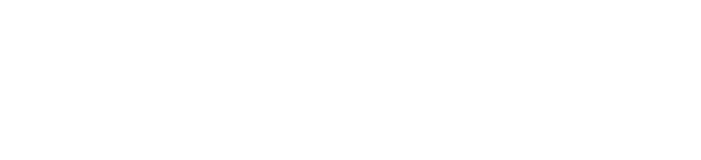
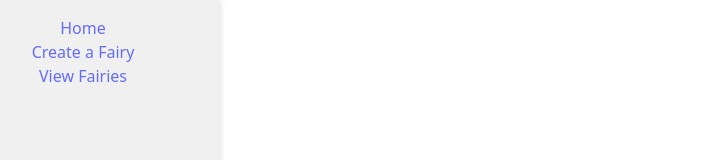
Before and after one commit to glorie16/crewmates, a React (Vite) app: page /view-fairies in a window 1280 px wide. Shown: the top 160 px of the page, without its empty margins (53-754 px from the left). Built offline with nearby package versions, Linux system fonts and the light colour scheme; no server answers; the database is empty.

Commit message:
All required functions implemented! No working on CSS

```diff
--- a/src/App.jsx
+++ b/src/App.jsx
@@ -4,6 +4,8 @@
 import CreateFairy from './pages/CreateFairy'
 import ViewFairies from './pages/ViewFairies'
 import EditFairy from './pages/EditFairy'
+import MoreDetails from './pages/MoreDetails'
+import Sidebar from './components/Sidebar'
 import './App.css'
 
 function App() {
@@ -12,11 +14,14 @@
   return (
     <div className="App">
 
+      <Sidebar/>
+
       <Routes>
         <Route path="/" element={<Home />} />
         <Route path="/create-fairy" element={<CreateFairy />} />
         <Route path="/view-fairies" element={<ViewFairies />} />
-        <Route path="/edit/:id" element={<EditFairy />}/>
+        <Route path="/edit/:id" element={<EditFairy />} />
+        <Route path="/fairy-details/:id" element={<MoreDetails />}/>
       </Routes>
     </div>
   )
--- /dev/null
+++ b/src/components/Sidebar.css
@@ -0,0 +1,18 @@
+ul{
+    list-style:none;
+    padding:0;
+    margin:0;
+}
+
+.sidebar {
+  position: fixed;
+  top: 0;
+  left: 0;
+  width: 240px;         /* Fixed sidebar width */
+  height: 100vh;        /* Full viewport height */
+  background-color: #f0f0f0;
+  padding: 1rem;
+  overflow-y: auto;
+  box-shadow: 2px 0 5px rgba(0,0,0,0.1);
+  z-index: 1000;
+}
--- /dev/null
+++ b/src/components/Sidebar.jsx
@@ -0,0 +1,18 @@
+import React from 'react';
+import './Sidebar.css';
+
+function Sidebar() {
+    return (
+        <div className="sidebar">
+            <nav>
+                <ul>
+                    <li><a href="/">Home</a></li>
+                    <li><a href="/create-fairy">Create a Fairy</a></li>
+                    <li><a href="/view-fairies">View Fairies</a></li>
+                </ul>
+            </nav>
+        </div>
+    )
+}
+
+export default Sidebar
--- a/src/pages/EditFairy.jsx
+++ b/src/pages/EditFairy.jsx
@@ -4,7 +4,7 @@
 import { useNavigate } from 'react-router-dom'
 
 
-function EditFairy({ data }) {
+function EditFairy() {
     const navigate = useNavigate()
     const {id} = useParams()
     const [fairy, setFairy] = useState({})
--- /dev/null
+++ b/src/pages/MoreDetails.jsx
@@ -0,0 +1,34 @@
+import { useState, useEffect } from 'react'
+import { useParams } from 'react-router-dom'
+import { supabase } from '../client'
+
+
+function MoreDetails() {
+    const {id} = useParams()
+    const [fairy, setFairy] = useState({})
+
+    useEffect(() => {
+        const fetchFairy = async () => {
+            const { data } = await supabase
+                .from('Fairies')
+                .select()
+                .eq('id', id)
+                .single();
+
+            setFairy(data);
+        }
+        fetchFairy();
+    },[id])
+
+
+  return (
+  <div>
+          <h2>{fairy.name}</h2>
+          <h3>Talent: {fairy.talent}</h3>
+          <h3>Power Level: {fairy.power_level}</h3>
+          <h3>Description: {fairy.description}</h3>
+    </div>
+  )
+}
+
+export default MoreDetails
--- a/src/pages/ViewFairies.jsx
+++ b/src/pages/ViewFairies.jsx
@@ -1,5 +1,6 @@
 import { supabase } from '../client'
 import { useState, useEffect } from 'react'
+import { Link } from 'react-router-dom'
 import Card from '../components/Card'
 
 const ViewFairies = () => {
@@ -23,7 +24,8 @@
             {
                 list && list.length > 0 ?
                     [...list]
-                        .map((fairy, index) =>
+                        .map((fairy, index) =>(
+        <Link key={fairy.id} to={`/fairy-details/${fairy.id}`}>
             <Card
                 key={fairy.id}
                 id={fairy.id}
@@ -32,7 +34,8 @@
                 power_level={fairy.power_level}
                 description={fairy.description}
             />
-            ) : <h2>No fairies yet!</h2>
+               </Link>
+            )) : <h2>No fairies yet!</h2>
            }
         </div>
     )
```
